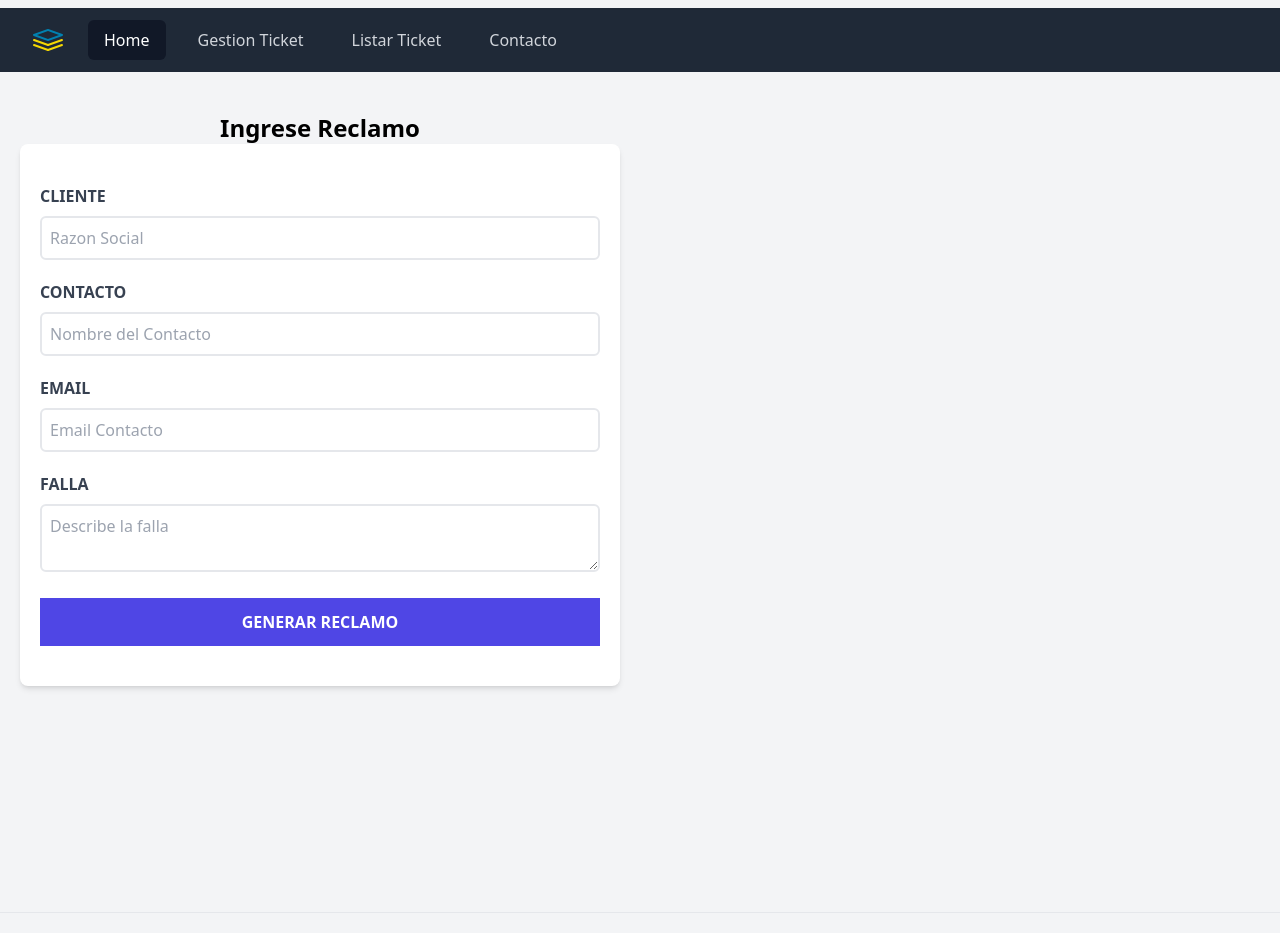
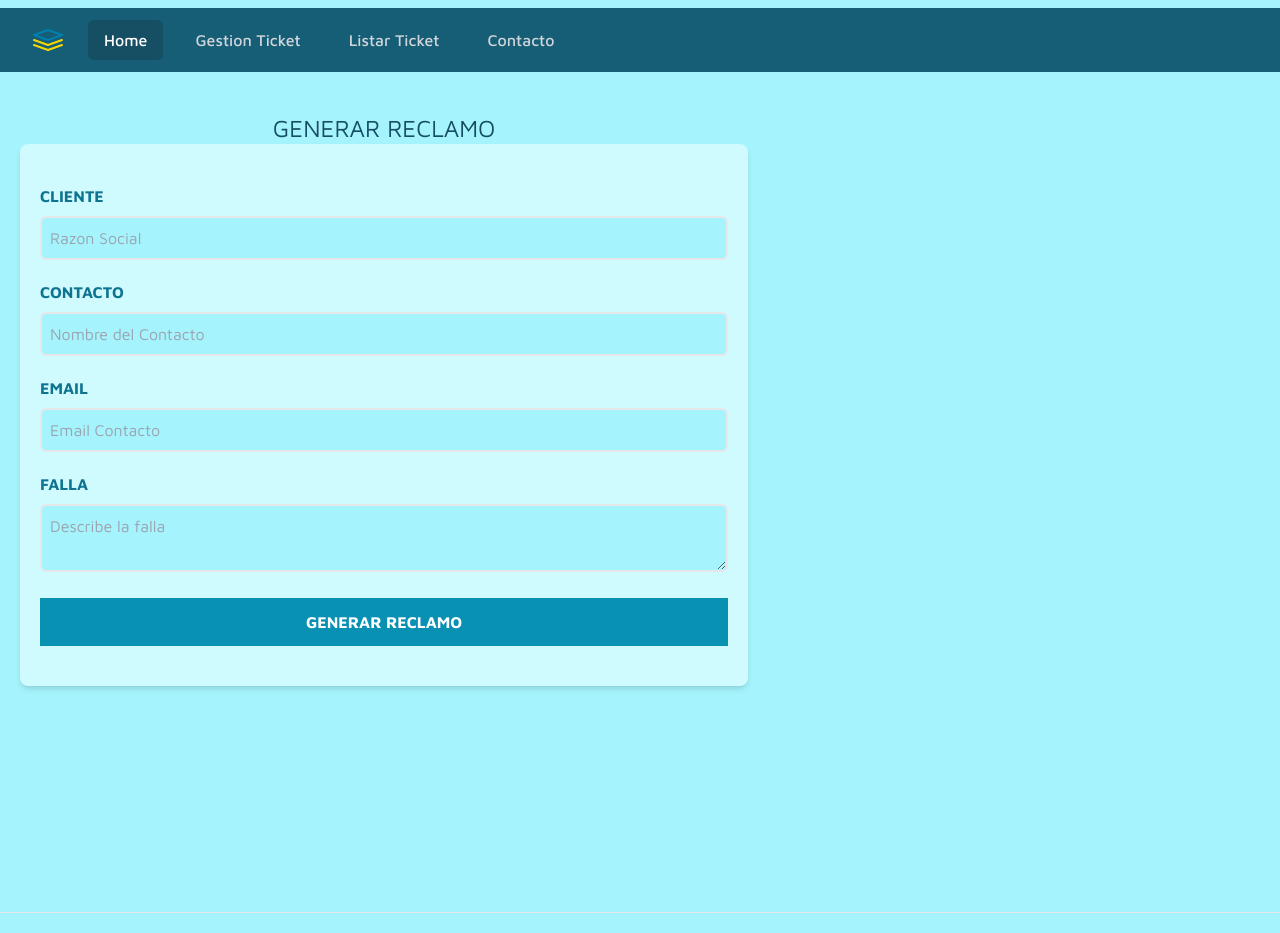
Before and after one commit to Lwiggi/gestordereclamos, a React (Vite) app: page /nvotkt in a window 1280 px wide. Shown: the top 933 px of the page. Built offline with nearby package versions, Linux system fonts and the light colour scheme.

Commit message:
4/12.final_version

```diff
--- a/index.html
+++ b/index.html
@@ -6,7 +6,7 @@
     <meta name="viewport" content="width=device-width, initial-scale=1.0" />
     <title>Gestor de Reclamos - Ticketera</title>
   </head>
-  <body class="bg-gray-100 h-screen">
+  <body class="bg-cyan-200 h-screen font-body">
     <div id="root"></div>
     <script type="module" src="/src/main.jsx"></script>
   </body>
--- a/src/components/Contacto.jsx
+++ b/src/components/Contacto.jsx
@@ -4,34 +4,36 @@ import { Link } from 'react-router-dom';
 
 export default function Contacto() {
   return (
-    <div className="flex justify-center items-center w-screen h-screen bg-white">
+    <div className="flex justify-center items-center w-screen h-screen bg-cyan-100">
 
             <div className="container mx-auto my-4 px-4 lg:px-10">
                 <div className="w-full p-8 my-4 md:px-12 lg:w-9/12 lg:pl-20 lg:pr-40 mr-auto rounded-2xl shadow-2xl">
-                    <div className="flex">
-                        <h1 className="font-bold text-3xl">Envienos un <br /> mensaje</h1>
+                    <div className="flex justify-center">
+                        <h1 className="text-cyan-900 font-bold uppercase text-3xl">CONTACTENOS</h1>
                     </div>
                     <div className="grid grid-cols-1 gap-5 md:grid-cols-2 mt-5">
-                        <input className="w-full bg-gray-100 text-gray-900 mt-2 p-3 rounded-lg focus:outline-none focus:shadow-outline"
+                        <input className="w-full bg-cyan-200 text-gray-900 mt-2 p-3 rounded-lg focus:outline-none focus:shadow-outline"
                     type="text" placeholder="Nombres/s*" />
-                        <input className="w-full bg-gray-100 text-gray-900 mt-2 p-3 rounded-lg focus:outline-none focus:shadow-outline"
+                        <input className="w-full bg-cyan-200 text-gray-900 mt-2 p-3 rounded-lg focus:outline-none focus:shadow-outline"
                     type="text" placeholder="Apellido/s*" />
-                        <input className="w-full bg-gray-100 text-gray-900 mt-2 p-3 rounded-lg focus:outline-none focus:shadow-outline"
+                        <input className="w-full bg-cyan-200 text-gray-900 mt-2 p-3 rounded-lg focus:outline-none focus:shadow-outline"
                     type="email" placeholder="Email*" />
-                        <input className="w-full bg-gray-100 text-gray-900 mt-2 p-3 rounded-lg focus:outline-none focus:shadow-outline"
+                        <input className="w-full bg-cyan-200 text-gray-900 mt-2 p-3 rounded-lg focus:outline-none focus:shadow-outline"
                     type="number" placeholder="Telefono*" />
                 </div>
                     <div className="my-4">
-                        <textarea placeholder="Mensaje*" className="w-full h-32 bg-gray-100 text-gray-900 mt-2 p-3 rounded-lg focus:outline-none focus:shadow-outline"></textarea>
+                        <textarea placeholder="Mensaje*" className="w-full h-32 bg-cyan-200 text-gray-900 mt-2 p-3 rounded-lg focus:outline-none focus:shadow-outline"></textarea>
                     </div>
-                    <div className="my-2 w-1/2 lg:w-2/4">
-                        <Link to ='/' className="bg-indigo-600 w-full p-3 text-white uppercase font-bold hover:bg-indigo-700 cursor-pointer transition-all">
-                        Enviar Mensaje
-                        </Link>
+                    <div className="grid grid-cols-1 gap-5 md:grid-cols-2 mt-5">
+                        <div className='w-full'></div>
+                        <div className="my-2 w-1/2 lg:w-3/4">
+                            <Link to ='/' className="bg-cyan-600 w-full p-3 text-white uppercase font-bold hover:bg-cyan-700 cursor-pointer transition-all rounded-lg">
+                            Enviar Mensaje
+                            </Link>
+                        </div>
                     </div>
                 </div>
             </div>
-
     </div>
   );
 }
--- a/src/components/Formulario.jsx
+++ b/src/components/Formulario.jsx
@@ -103,23 +103,20 @@ function Formulario({tickets,setTickets,ticket,setTicket}) {
   };
 
   return (
-    <div className="md:w-1/2 lg:w-3/7 md:h-screen">
-      <h2 className="font-black text-2xl text-center">Ingrese  Reclamo</h2>
+    <div className="md:w-1/2 lg:w-3/5 md:h-screen">
+      <h2 className="text-cyan-900 uppercase text-2xl text-center">{ticket.id?'Gestionar Reclamo' : 'Generar Reclamo'}</h2>
 
-      {/* <p className="text-lg mt-5 text-center mb-10">
-        Generar un  {""}
-        <span className="text-indigo-600 font-bold ">Reclamo</span>
-      </p> */}
+
 
       <form
         onSubmit={handleSubmit}
-        className="bg-white shadow-md rounded-lg py-10 px-5 mx-5 mb-10"
+        className="bg-cyan-100 shadow-md rounded-lg py-10 px-5 mx-5 mb-10"
       >
         {error &&  <Error><p>Todos los campos son obligatorios</p></Error> }
         <div className="mb-5">
           <label
             htmlFor="cliente"
-            className="block text-gray-700 uppercase font-bold"
+            className="bg-cyan-100 block text-cyan-700 uppercase font-bold"
           >
             Cliente
           </label>
@@ -128,7 +125,7 @@ function Formulario({tickets,setTickets,ticket,setTicket}) {
             id="cliente"
             type="text"
             placeholder="Razon Social"
-            className="border-2 w-full p-2 mt-2 placeholder-gray-400 rounded-md"
+            className="bg-cyan-200 border-2 w-full p-2 mt-2 placeholder-gray-400 rounded-md"
             value={cliente}
             onChange={(e) => setCliente(e.target.value)}
           />
@@ -137,7 +134,7 @@ function Formulario({tickets,setTickets,ticket,setTicket}) {
         <div className="mb-5">
           <label
             htmlFor="contacto"
-            className="block text-gray-700 uppercase font-bold"
+            className="block text-cyan-700 uppercase font-bold"
           >
             Contacto
           </label>
@@ -146,7 +143,7 @@ function Formulario({tickets,setTickets,ticket,setTicket}) {
             id="contacto"
             type="text"
             placeholder="Nombre del Contacto"
-            className="border-2 w-full p-2 mt-2 placeholder-gray-400 rounded-md"
+            className="bg-cyan-200 border-2 w-full p-2 mt-2 placeholder-gray-400 rounded-md"
             value={contacto}
             onChange={(e) => setContacto(e.target.value)}
           />
@@ -155,7 +152,7 @@ function Formulario({tickets,setTickets,ticket,setTicket}) {
         <div className="mb-5">
           <label
             htmlFor="email"
-            className="block text-gray-700 uppercase font-bold"
+            className="block text-cyan-700 uppercase font-bold"
           >
             Email
           </label>
@@ -164,40 +161,22 @@ function Formulario({tickets,setTickets,ticket,setTicket}) {
             id="email"
             type="email"
             placeholder="Email Contacto"
-            className="border-2 w-full p-2 mt-2 placeholder-gray-400 rounded-md"
+            className="bg-cyan-200 border-2 w-full p-2 mt-2 placeholder-gray-400 rounded-md"
             value={email}
             onChange={(e) => setEmail(e.target.value)}
           />
         </div>
-
-{/*         <div className="mb-5">
-          <label
-            htmlFor="alta"
-            className="block text-gray-700 uppercase font-bold"
-          >
-            Alta
-          </label>
-
-          <input
-            id="alta"
-            type="date"
-            className="border-2 w-full p-2 mt-2 placeholder-gray-400 rounded-md"
-            value={fecha}
-            onChange={(e) => setFecha(fecha)}
-          />
-        </div> */}
-
         <div className="mb-5">
           <label
             htmlFor="falla"
-            className="block text-gray-700 uppercase font-bold"
+            className="block text-cyan-700 uppercase font-bold"
           >
             Falla
           </label>
 
           <textarea
             id="falla"
-            className="border-2 w-full p-2 mt-2 placeholder-gray-400 rounded-md"
+            className="bg-cyan-200 border-2 w-full p-2 mt-2 placeholder-gray-400 rounded-md"
             placeholder="Describe la falla"
             value={falla}
             onChange={(e) => setFalla(e.target.value)}
@@ -206,7 +185,7 @@ function Formulario({tickets,setTickets,ticket,setTicket}) {
 
         <input
           type="submit"
-          className="bg-indigo-600 w-full p-3 text-white uppercase font-bold hover:bg-indigo-700 cursor-pointer transition-all"
+          className="bg-cyan-600 w-full p-3 text-white uppercase font-bold hover:bg-cyan-700 cursor-pointer transition-all"
           value={ticket.id?'Cerrar reclamo' : 'Generar Reclamo'}
         />
       </form>
--- a/src/components/NavBar.jsx
+++ b/src/components/NavBar.jsx
@@ -16,14 +16,14 @@ function classNames(...classes) {
 
 export default function NavBar() {
   return (
-    <Disclosure as="nav" className="bg-gray-800">
+    <Disclosure as="nav" className="bg-cyan-800">
       {({ open }) => (
         <>
           <div className="mx-auto max-w-7xl px-2 sm:px-6 lg:px-8">
             <div className="relative flex h-16 items-center justify-between">
               <div className="absolute inset-y-0 left-0 flex items-center sm:hidden">
                 {/* Mobile menu button*/}
-                <Disclosure.Button className="inline-flex items-center justify-center rounded-md p-2 text-gray-400 hover:bg-gray-700 hover:text-white focus:outline-none focus:ring-2 focus:ring-inset focus:ring-white">
+                <Disclosure.Button className="inline-flex items-center justify-center rounded-md p-2 text-gray-400 hover:bg-cyan-700 hover:text-white focus:outline-none focus:ring-2 focus:ring-inset focus:ring-white">
                   <span className="sr-only">Open main menu</span>
                   {open ? (
                     <XMarkIcon className="block h-6 w-6" aria-hidden="true" />
@@ -37,12 +37,12 @@ export default function NavBar() {
                   <img
                     className="block h-8 w-auto lg:hidden"
                     src="./src/logus.svg"
-                    alt="Your Company"
+                    alt="LRD Inc."
                   />
                   <img
                     className="hidden h-8 w-auto lg:block"
                     src="./src/logus.svg"
-                    alt="Your Company"
+                    alt="LRD Inc."
                   />
                 </div>
                 <div className="hidden sm:ml-6 sm:block">
@@ -52,7 +52,7 @@ export default function NavBar() {
                         key={item.name}
                         to={item.href}
                         className={classNames(
-                          item.current ? 'bg-gray-900 text-white' : 'text-gray-300 hover:bg-gray-700 hover:text-white',
+                          item.current ? 'bg-cyan-900 text-white' : 'text-gray-300 hover:bg-cyan-700 hover:text-white',
                           'px-4 py-2 rounded-md text-md font-medium'
                         )}
                         aria-current={item.current ? 'page' : undefined}
@@ -64,26 +64,7 @@ export default function NavBar() {
                 </div>
               </div>
               <div className="absolute inset-y-0 right-0 flex items-center pr-2 sm:static sm:inset-auto sm:ml-6 sm:pr-0">
-   {/*              <button
-                  type="button"
-                  className="rounded-full bg-gray-800 p-1 text-gray-400 hover:text-white focus:outline-none focus:ring-2 focus:ring-white focus:ring-offset-2 focus:ring-offset-gray-800"
-                >
-                  <span className="sr-only">View notifications</span>
-                  <BellIcon className="h-8 w-8" aria-hidden="true" />
-                </button> */}
-
-                {/* Profile dropdown */}
-                <Menu as="div" className="relative ml-3">
-                  {/* <div>
-                    <Menu.Button className="flex rounded-full bg-gray-800 text-sm focus:outline-none focus:ring-2 focus:ring-white focus:ring-offset-2 focus:ring-offset-gray-800">
-                      <span className="sr-only">Open user menu</span>
-                      <img
-                        className="h-8 w-8 rounded-full"
-                        src="https://images.unsplash.com/photo-1472099645785-5658abf4ff4e?ixlib=rb-1.2.1&ixid=eyJhcHBfaWQiOjEyMDd9&auto=format&fit=facearea&facepad=2&w=256&h=256&q=80"
-                        alt=""
-                      />
-                    </Menu.Button>
-                  </div> */}
+                 <Menu as="div" className="relative ml-3">
                   <Transition
                     as={Fragment}
                     enter="transition ease-out duration-100"
--- a/src/components/show-data.html
+++ /dev/null
@@ -1,18 +0,0 @@
-<!DOCTYPE html>
-<html lang="en">
-  <head>
-    <meta charset="UTF-8" />
-    <link rel="icon" type="image/svg+xml" href="/vite.svg" />
-    <meta name="viewport" content="width=device-width, initial-scale=1.0" />
-    <META HTTP-EQUIV="REFRESH" CONTENT="5;URL=/index.html">
-    <title>Gesto de Reclamos - Ticketera</title>
-    <script type="module" crossorigin src="/assets/index.edceb4b2.js"></script>
-    <link rel="stylesheet" href="/assets/index.6a515d32.css">
-  </head>
-  <body class="bg-gray-100 h-screen">
-    <h3>Muchas gracias!! Recibimos tus datos de contacto </h3>
-    <p>En breve recibiras un mail para terminar con el alta de usuario</p>
-    <div id="root"></div>
-
-  </body>
-</html>
--- a/src/index.css
+++ b/src/index.css
@@ -1,3 +1,6 @@
+@import url('https://fonts.googleapis.com/css2?family=Maven+Pro:wght@400;500;600;700;800;900&display=swap');
+
+
 @tailwind base;
 @tailwind components;
 @tailwind utilities;
--- a/tailwind.config.cjs
+++ b/tailwind.config.cjs
@@ -3,6 +3,10 @@ module.exports = {
   content: ["index.html","./src/**/*.jsx"],
   theme: {
     extend: {},
+    fontFamily:{
+      body: ['Maven Pro']
+    }
+
   },
   plugins: [],
 }
```
Also changed, not shown: src/components/Footer.jsx (+5 -5 lines), src/components/Header.jsx (deleted, +0 -11 lines), src/components/Home.jsx (+13 -8 lines), src/components/ListadoTickets.jsx (+6 -4 lines), src/components/Ticket.jsx (+11 -26 lines).
